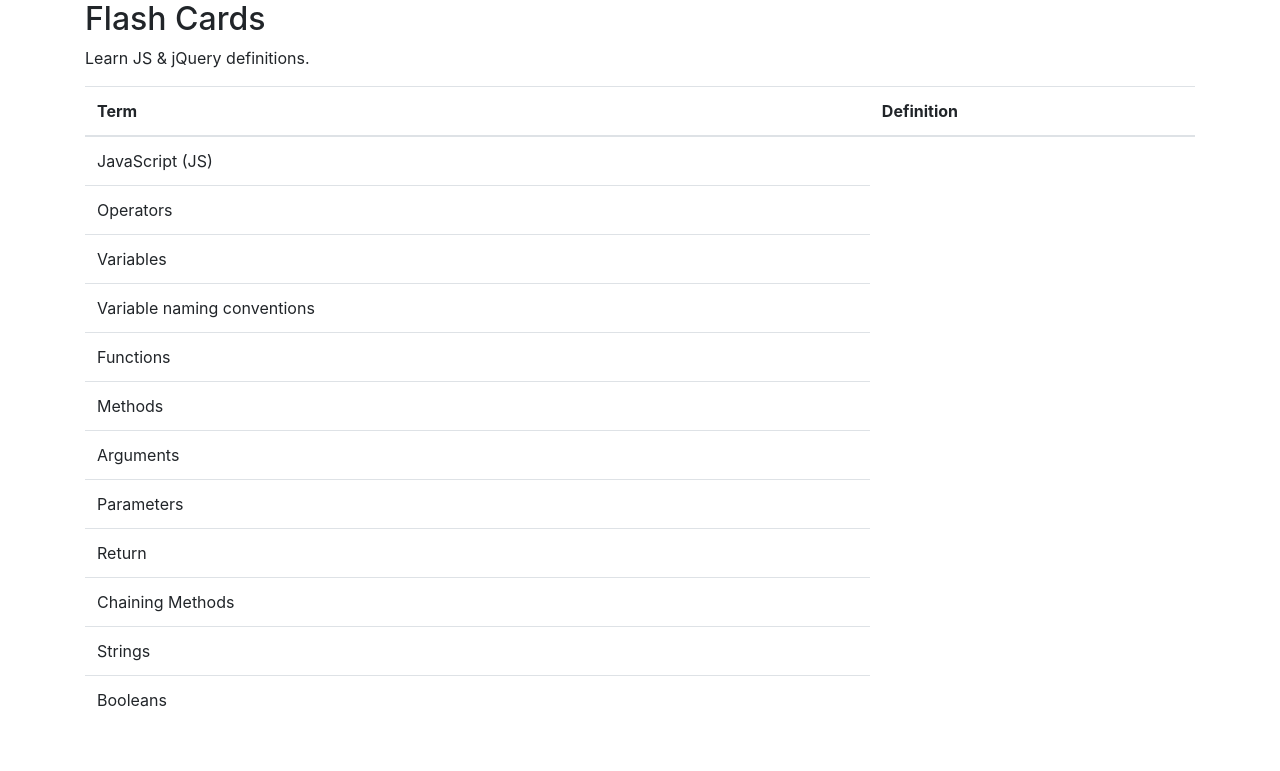
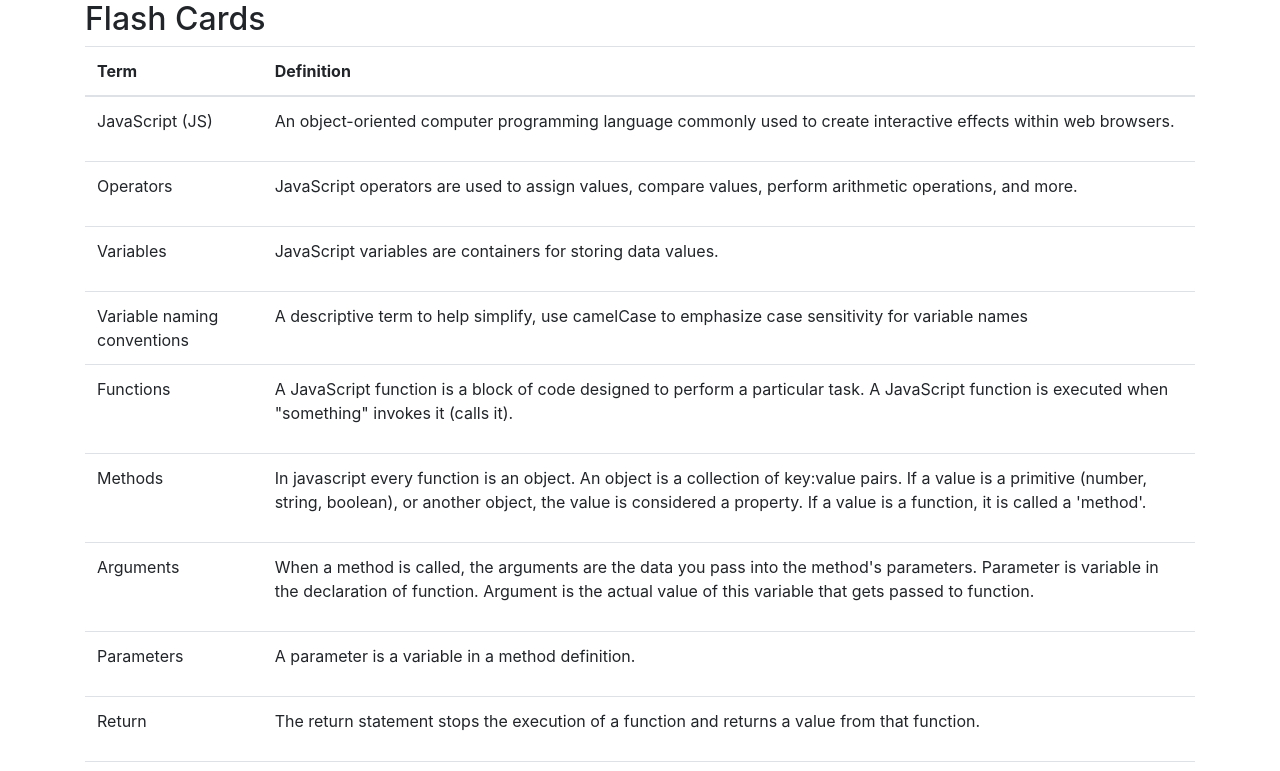
Before and after one commit to CaseyAntoine/ghost, a plain HTML site: page flash.html in a window 1280 px wide. Both pictures are taken after a click on the element "JavaScript (JS)". Shown: the top 771 px of the page. Drawn offline with Linux system fonts and the light colour scheme; files whose address does not match are found by name.

Commit message:
update table elements, styling, jQuery functions.

```diff
--- a/css/flash.css
+++ b/css/flash.css
@@ -1,3 +1,3 @@
-td:last-child {
+td:last-child p {
   display: none;
 }
--- a/flash.html
+++ b/flash.html
@@ -22,62 +22,62 @@
     <tbody>
       <tr>
         <td>JavaScript (JS)</td>
-        <td>An object-oriented computer programming language commonly used to create interactive effects within web browsers.</td>
+        <td><p>An object-oriented computer programming language commonly used to create interactive effects within web browsers.</p></td>
 
       </tr>
       <tr>
         <td>Operators</td>
-        <td>JavaScript operators are used to assign values, compare values, perform arithmetic operations, and more.</td>
+        <td><p>JavaScript operators are used to assign values, compare values, perform arithmetic operations, and more.</p></td>
 
       </tr>
       <tr>
         <td>Variables</td>
-        <td>JavaScript variables are containers for storing data values.</td>
+        <td><p>JavaScript variables are containers for storing data values.</p></td>
 
       </tr>
       <tr>
         <td>Variable naming conventions</td>
-        <td>A descriptive term to help simplify, use camelCase to emphasize case sensitivity for variable names</td>
+        <td><p>A descriptive term to help simplify, use camelCase to emphasize case sensitivity for variable names</p></td>
 
       </tr>
       <tr>
         <td>Functions</td>
-        <td>A JavaScript function is a block of code designed to perform a particular task. A JavaScript function is executed when "something" invokes it (calls it).</td>
+        <td><p>A JavaScript function is a block of code designed to perform a particular task. A JavaScript function is executed when "something" invokes it (calls it).</p></td>
 
       </tr>
       <tr>
         <td>Methods</td>
-        <td>In javascript every function is an object. An object is a collection of key:value pairs. If a value is a primitive (number, string, boolean), or another object, the value is considered a property. If a value is a function, it is called a 'method'.</td>
+        <td><p>In javascript every function is an object. An object is a collection of key:value pairs. If a value is a primitive (number, string, boolean), or another object, the value is considered a property. If a value is a function, it is called a 'method'.</p></td>
 
       </tr>
       <tr>
         <td>Arguments</td>
-        <td>When a method is called, the arguments are the data you pass into the method's parameters. Parameter is variable in the declaration of function. Argument is the actual value of this variable that gets passed to function.</td>
+        <td><p>When a method is called, the arguments are the data you pass into the method's parameters. Parameter is variable in the declaration of function. Argument is the actual value of this variable that gets passed to function.</p></td>
 
       </tr>
       <tr>
         <td>Parameters</td>
-        <td>A parameter is a variable in a method definition.</td>
+        <td><p>A parameter is a variable in a method definition.</p></td>
 
       </tr>
       <tr>
         <td>Return</td>
-        <td>The return statement stops the execution of a function and returns a value from that function.</td>
+        <td><p>The return statement stops the execution of a function and returns a value from that function.</p></td>
 
       </tr>
       <tr>
         <td>Chaining Methods</td>
-        <td>Chaining Methods, also known as Cascading, refers to repeatedly calling one method after another on an object, in one continuous line of code.</td>
+        <td><p>Chaining Methods, also known as Cascading, refers to repeatedly calling one method after another on an object, in one continuous line of code.</p></td>
 
       </tr>
       <tr>
         <td>Strings</td>
-        <td>A JavaScript string stores a series of characters like "John Doe". A string can be any text inside double or single quotes.</td>
+        <td><p>A JavaScript string stores a series of characters like "John Doe". A string can be any text inside double or single quotes.</p></td>
 
       </tr>
       <tr>
         <td>Booleans</td>
-        <td>Boolean is a datatype that returns either of two values i.e. true or false.</td>
+        <td><p>Boolean is a datatype that returns either of two values i.e. true or false.</p></td>
 
       </tr>
     </tbody>
--- a/js/flash.js
+++ b/js/flash.js
@@ -1,5 +1,6 @@
 $(document).ready(function(){
-  $("td").click(function(){
-    $("td").children('td').last().toggle();
+  $("tr").children("td").first().click(function(){
+
+    $("p").toggle();
   });
 });
```
